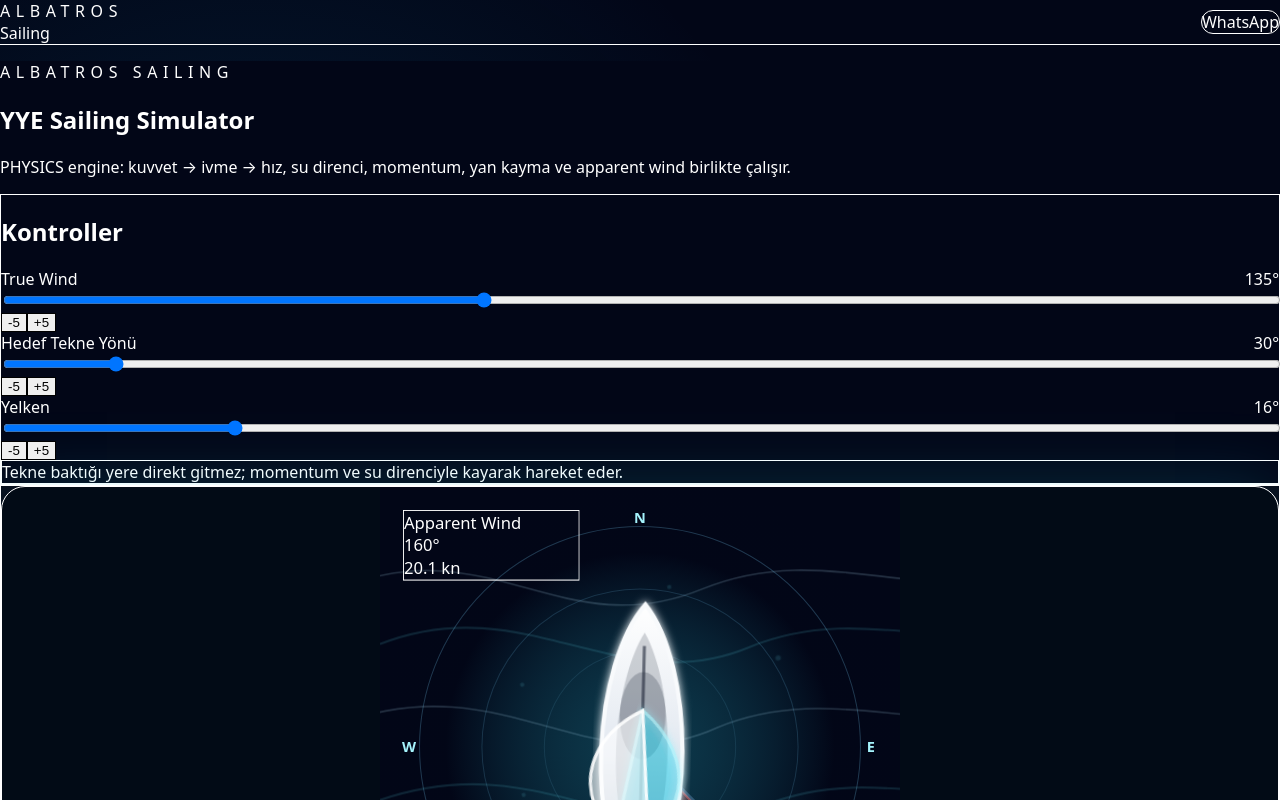
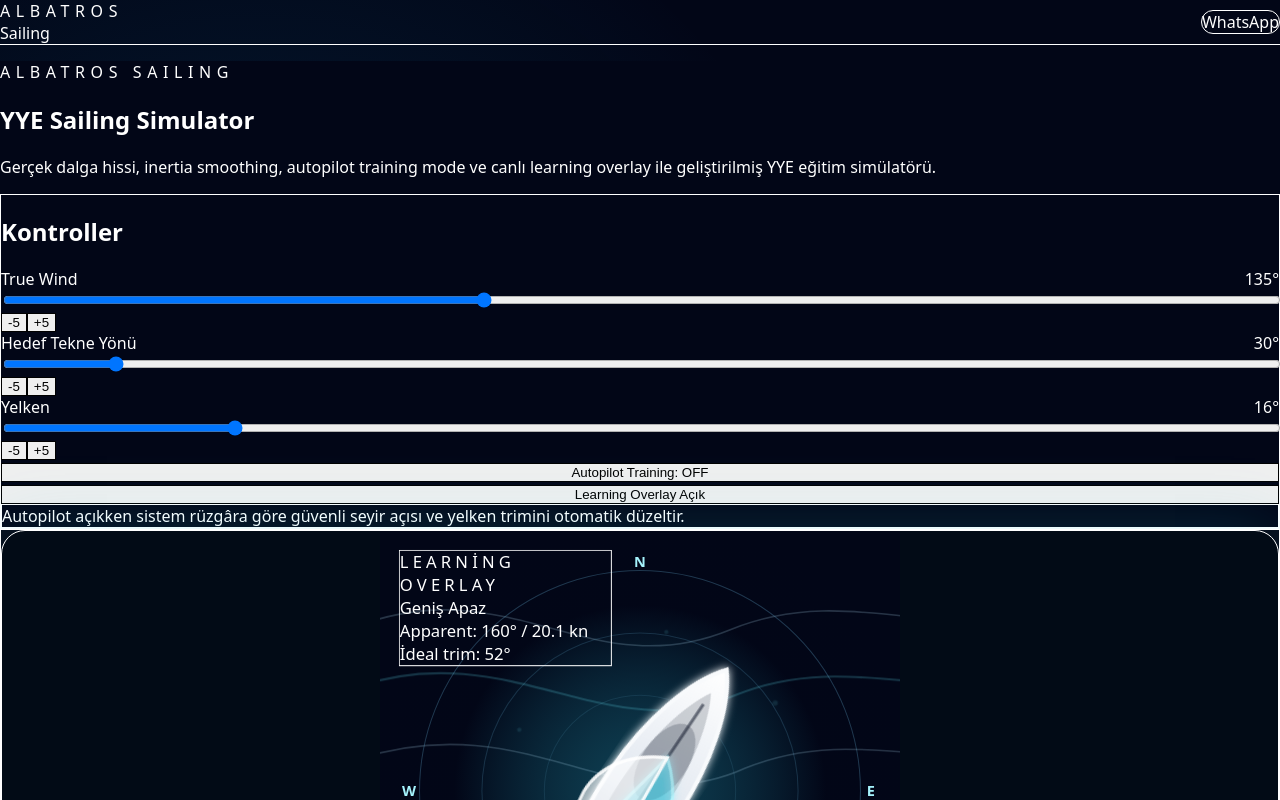
Before and after one commit to erdincpulat-del/albatros-ultimate, a Next.js app: page /simulator in a window 1280 px wide. Shown: the top 800 px of the page. Built offline with nearby package versions, Linux system fonts and the light colour scheme.

Commit message:
Add premium simulator wave autopilot learning overlay

```diff
--- a/components/simulator/SailingSimulator.tsx
+++ b/components/simulator/SailingSimulator.tsx
@@ -1,15 +1,16 @@
 "use client";
 
 import { useEffect, useMemo, useRef, useState } from "react";
+
+type Vec2 = { x: number; y: number };
 
 type SliderProps = {
   label: string;
   value: number;
   setValue: (value: number) => void;
   max: number;
+  suffix?: string;
 };
-
-type Vec2 = { x: number; y: number };
 
 function clamp(value: number, min: number, max: number) {
   return Math.max(min, Math.min(max, value));
@@ -61,11 +62,14 @@
   const [trueWind, setTrueWind] = useState(135);
   const [targetHeading, setTargetHeading] = useState(30);
   const [sail, setSail] = useState(16);
+  const [autoPilot, setAutoPilot] = useState(false);
+  const [showLearning, setShowLearning] = useState(true);
 
   const [currentHeading, setCurrentHeading] = useState(30);
   const [boatSpeed, setBoatSpeed] = useState(0);
   const [movementAngle, setMovementAngle] = useState(30);
   const [driftAngle, setDriftAngle] = useState(0);
+  const [wavePhase, setWavePhase] = useState(0);
 
   const headingVelocityRef = useRef(0);
   const velocityRef = useRef<Vec2>({ x: 0, y: 0 });
@@ -73,6 +77,8 @@
   const liveDataRef = useRef({
     driveForce: 0,
     sideForce: 0,
+    idealTrim: 16,
+    recommendedHeading: 30,
   });
 
   useEffect(() => {
@@ -83,12 +89,21 @@
       const dt = Math.min((now - last) / 1000, 0.035);
       last = now;
 
+      setWavePhase((p) => p + dt);
+
+      if (autoPilot) {
+        const recommended = liveDataRef.current.recommendedHeading;
+        setTargetHeading((old) => normalizeAngle(old + shortestAngleDiff(recommended, old) * 0.035));
+        setSail((old) => Math.round(old + (liveDataRef.current.idealTrim - old) * 0.045));
+      }
+
       setCurrentHeading((current) => {
         const diff = shortestAngleDiff(targetHeading, current);
-        const acceleration = diff * 0.9;
+        const spring = diff * 0.85;
+        const damping = 0.93;
 
         headingVelocityRef.current =
-          (headingVelocityRef.current + acceleration * dt) * 0.94;
+          (headingVelocityRef.current + spring * dt) * damping;
 
         if (Math.abs(diff) < 0.05 && Math.abs(headingVelocityRef.current) < 0.02) {
           headingVelocityRef.current = 0;
@@ -139,7 +154,7 @@
 
     frame = requestAnimationFrame(update);
     return () => cancelAnimationFrame(frame);
-  }, [targetHeading, currentHeading]);
+  }, [targetHeading, currentHeading, autoPilot]);
 
   const data = useMemo(() => {
     const trueWindSpeed = 16;
@@ -186,7 +201,14 @@
           100
         );
 
-    liveDataRef.current = { driveForce, sideForce };
+    const recommendedHeading = normalizeAngle(trueWind + 55);
+
+    liveDataRef.current = {
+      driveForce,
+      sideForce,
+      idealTrim,
+      recommendedHeading,
+    };
 
     const heel = noGo ? 0 : clamp((sideForce / 100) * 22, 0, 22);
     const wakePower = clamp(boatSpeed / 8, 0.12, 1);
@@ -208,6 +230,7 @@
       wavePower,
       sailAlpha,
       noGo,
+      recommendedHeading,
       point: pointOfSail(apparentRelative),
     };
   }, [trueWind, currentHeading, sail, boatSpeed]);
@@ -219,47 +242,40 @@
         ? "M250 210 C345 230 350 322 262 358 Z"
         : "M250 210 C315 238 328 305 262 346 Z";
 
+  const waveOffset = Math.sin(wavePhase * 2.1) * 4;
+  const rollOffset = Math.sin(wavePhase * 1.35) * 1.4;
+
   return (
     <main className="min-h-screen bg-[#020617] px-4 py-8 text-white md:px-6 md:py-10">
       <style>{`
-        @keyframes seaCurrent {
-          0% { transform: translateX(-55px) translateY(0px); opacity: .18; }
-          50% { transform: translateX(15px) translateY(10px); opacity: .52; }
-          100% { transform: translateX(70px) translateY(-4px); opacity: .22; }
+        @keyframes shimmerSea {
+          0% { opacity: .22; transform: translateX(-60px); }
+          50% { opacity: .55; transform: translateX(10px); }
+          100% { opacity: .22; transform: translateX(70px); }
         }
-        @keyframes swellLong {
-          0% { transform: translateX(-45px) translateY(-6px); opacity: .16; }
-          50% { transform: translateX(10px) translateY(8px); opacity: .42; }
-          100% { transform: translateX(55px) translateY(-3px); opacity: .18; }
+
+        @keyframes windParticle {
+          0% { opacity: .1; transform: translateX(-32px); }
+          50% { opacity: .9; transform: translateX(8px); }
+          100% { opacity: .16; transform: translateX(45px); }
         }
-        @keyframes windFlow {
-          0% { transform: translateX(-35px); opacity: .12; }
-          50% { transform: translateX(5px); opacity: .85; }
-          100% { transform: translateX(45px); opacity: .18; }
+
+        @keyframes wakePulse {
+          0% { opacity: .12; transform: scaleY(.82) scaleX(.9); }
+          50% { opacity: .52; transform: scaleY(1.2) scaleX(1.08); }
+          100% { opacity: .12; transform: scaleY(.82) scaleX(.9); }
         }
-        @keyframes hullInertia {
-          0% { transform: translateY(-3px) rotate(-1.2deg); }
-          25% { transform: translateY(2px) rotate(.8deg); }
-          50% { transform: translateY(5px) rotate(1.5deg); }
-          75% { transform: translateY(1px) rotate(-.5deg); }
-          100% { transform: translateY(-3px) rotate(-1.2deg); }
-        }
-        @keyframes wakeBreath {
-          0% { opacity: .10; transform: scaleY(.85) scaleX(.9); }
-          50% { opacity: .48; transform: scaleY(1.18) scaleX(1.08); }
-          100% { opacity: .10; transform: scaleY(.85) scaleX(.9); }
-        }
-        @keyframes sailPressurePulse {
+
+        @keyframes sailPulse {
           0% { opacity: .72; }
           50% { opacity: 1; }
           100% { opacity: .72; }
         }
-        .sea-current { animation: seaCurrent 6s ease-in-out infinite alternate; }
-        .swell-line { animation: swellLong 8s ease-in-out infinite alternate; }
-        .wind-particle { animation: windFlow 3s ease-in-out infinite alternate; }
-        .hull-inertia { animation: hullInertia 3.8s ease-in-out infinite; transform-origin: 250px 320px; }
-        .wake-breath { animation: wakeBreath 2.2s ease-in-out infinite; transform-origin: 250px 395px; }
-        .sail-pressure { animation: sailPressurePulse 2s ease-in-out infinite; }
+
+        .wave-line { animation: shimmerSea 7s ease-in-out infinite alternate; }
+        .wind-dot { animation: windParticle 3s ease-in-out infinite alternate; }
+        .wake-pulse { animation: wakePulse 2.2s ease-in-out infinite; transform-origin: 250px 395px; }
+        .sail-pulse { animation: sailPulse 2s ease-in-out infinite; }
       `}</style>
 
       <section className="mx-auto max-w-7xl">
@@ -272,8 +288,8 @@
         </h1>
 
         <p className="mt-4 max-w-3xl text-sm leading-6 text-slate-300 md:text-base">
-          PHYSICS engine: kuvvet → ivme → hız, su direnci, momentum, yan kayma ve
-          apparent wind birlikte çalışır.
+          Gerçek dalga hissi, inertia smoothing, autopilot training mode ve canlı
+          learning overlay ile geliştirilmiş YYE eğitim simülatörü.
         </p>
 
         <div className="mt-8 grid gap-5 xl:grid-cols-[320px_minmax(520px,1fr)_320px]">
@@ -284,9 +300,29 @@
             <Slider label="Hedef Tekne Yönü" value={targetHeading} setValue={setTargetHeading} max={360} />
             <Slider label="Yelken" value={sail} setValue={setSail} max={90} />
 
+            <button
+              type="button"
+              onClick={() => setAutoPilot((v) => !v)}
+              className={`mt-4 w-full rounded-2xl border px-4 py-3 text-sm font-bold transition ${
+                autoPilot
+                  ? "border-cyan-300 bg-cyan-300 text-slate-950"
+                  : "border-white/10 bg-white/10 text-white"
+              }`}
+            >
+              {autoPilot ? "Autopilot Training: ON" : "Autopilot Training: OFF"}
+            </button>
+
+            <button
+              type="button"
+              onClick={() => setShowLearning((v) => !v)}
+              className="mt-3 w-full rounded-2xl border border-white/10 bg-white/10 px-4 py-3 text-sm font-bold text-white"
+            >
+              Learning Overlay {showLearning ? "Açık" : "Kapalı"}
+            </button>
+
             <div className="mt-6 rounded-2xl border border-cyan-300/20 bg-cyan-300/10 p-4 text-sm leading-6 text-cyan-50">
-              Tekne baktığı yere direkt gitmez; momentum ve su direnciyle kayarak
-              hareket eder.
+              Autopilot açıkken sistem rüzgâra göre güvenli seyir açısı ve yelken
+              trimini otomatik düzeltir.
             </div>
           </div>
 
@@ -295,16 +331,10 @@
               <svg viewBox="0 0 500 500" className="h-auto w-full max-w-[520px]">
                 <defs>
                   <radialGradient id="seaGlow" cx="50%" cy="50%" r="55%">
-                    <stop offset="0%" stopColor="#155e75" stopOpacity="0.58" />
-                    <stop offset="68%" stopColor="#020617" stopOpacity="0.96" />
+                    <stop offset="0%" stopColor="#155e75" stopOpacity="0.64" />
+                    <stop offset="65%" stopColor="#020617" stopOpacity="0.96" />
                     <stop offset="100%" stopColor="#020617" stopOpacity="1" />
                   </radialGradient>
-
-                  <linearGradient id="hull" x1="0" x2="0" y1="0" y2="1">
-                    <stop offset="0%" stopColor="#ffffff" />
-                    <stop offset="50%" stopColor="#e2e8f0" />
-                    <stop offset="100%" stopColor="#94a3b8" />
-                  </linearGradient>
 
                   <filter id="glow">
                     <feGaussianBlur stdDeviation="4" result="coloredBlur" />
@@ -317,16 +347,22 @@
                   <filter id="softBlur">
                     <feGaussianBlur stdDeviation="2" />
                   </filter>
+
+                  <linearGradient id="hull" x1="0" x2="0" y1="0" y2="1">
+                    <stop offset="0%" stopColor="#ffffff" />
+                    <stop offset="50%" stopColor="#e2e8f0" />
+                    <stop offset="100%" stopColor="#94a3b8" />
+                  </linearGradient>
                 </defs>
 
                 <rect width="500" height="500" fill="url(#seaGlow)" />
 
-                <g opacity={0.2 + data.wavePower * 0.45}>
-                  <path className="swell-line" d="M-70 95 C75 35 145 150 280 95 C390 50 480 105 570 82" fill="none" stroke="#bae6fd" strokeWidth="1.5" />
-                  <path className="sea-current" d="M-70 155 C70 100 160 210 285 158 C390 115 480 165 570 142" fill="none" stroke="#67e8f9" strokeWidth="2" />
-                  <path className="swell-line" d="M-70 225 C90 165 170 285 295 228 C400 185 490 235 570 210" fill="none" stroke="#bae6fd" strokeWidth="1.5" />
-                  <path className="sea-current" d="M-70 305 C90 250 170 365 300 310 C400 270 490 315 570 295" fill="none" stroke="#67e8f9" strokeWidth="2" />
-                  <path className="swell-line" d="M-70 395 C80 345 190 455 312 402 C410 360 485 410 570 386" fill="none" stroke="#bae6fd" strokeWidth="1.5" />
+                <g opacity={0.18 + data.wavePower * 0.55}>
+                  <path className="wave-line" d="M-80 92 C70 35 145 150 280 95 C390 50 480 105 580 82" fill="none" stroke="#bae6fd" strokeWidth="1.5" />
+                  <path className="wave-line" d="M-80 150 C70 100 160 210 285 158 C390 115 480 165 580 142" fill="none" stroke="#67e8f9" strokeWidth="2" />
+                  <path className="wave-line" d="M-80 220 C90 165 170 285 295 228 C400 185 490 235 580 210" fill="none" stroke="#bae6fd" strokeWidth="1.5" />
+                  <path className="wave-line" d="M-80 300 C90 250 170 365 300 310 C400 270 490 315 580 295" fill="none" stroke="#67e8f9" strokeWidth="2" />
+                  <path className="wave-line" d="M-80 390 C80 345 190 455 312 402 C410 360 485 410 580 386" fill="none" stroke="#bae6fd" strokeWidth="1.5" />
                 </g>
 
                 <circle cx="250" cy="250" r="212" fill="none" stroke="rgba(125,211,252,.24)" />
@@ -354,12 +390,12 @@
                 </g>
 
                 <g transform={`rotate(${data.apparentWind} 250 250)`} opacity="0.95">
-                  <circle className="wind-particle" cx="145" cy="135" r="2.8" fill="#67e8f9" />
-                  <circle className="wind-particle" cx="325" cy="155" r="2.5" fill="#67e8f9" />
-                  <circle className="wind-particle" cx="205" cy="385" r="2" fill="#67e8f9" />
-                  <circle className="wind-particle" cx="370" cy="345" r="2" fill="#67e8f9" />
-                  <circle className="wind-particle" cx="130" cy="285" r="2.6" fill="#67e8f9" />
-                  <circle className="wind-particle" cx="405" cy="245" r="2" fill="#67e8f9" />
+                  <circle className="wind-dot" cx="145" cy="135" r="2.8" fill="#67e8f9" />
+                  <circle className="wind-dot" cx="325" cy="155" r="2.5" fill="#67e8f9" />
+                  <circle className="wind-dot" cx="205" cy="385" r="2" fill="#67e8f9" />
+                  <circle className="wind-dot" cx="370" cy="345" r="2" fill="#67e8f9" />
+                  <circle className="wind-dot" cx="130" cy="285" r="2.6" fill="#67e8f9" />
+                  <circle className="wind-dot" cx="405" cy="245" r="2" fill="#67e8f9" />
                 </g>
 
                 <g transform={`rotate(${movementAngle} 250 250)`} opacity="0.8">
@@ -367,20 +403,26 @@
                   <text x="250" y="410" textAnchor="middle" fill="#fde68a" fontSize="12" fontWeight="800">TRACK</text>
                 </g>
 
-                <g className="wake-breath" opacity={data.wakePower} transform={`rotate(${movementAngle} 250 250)`}>
+                <g className="wake-pulse" opacity={data.wakePower} transform={`rotate(${movementAngle} 250 250)`}>
                   <path d="M250 386 C228 346 272 346 250 386 Z" fill="#22d3ee" opacity="0.3" filter="url(#softBlur)" />
                   <path d="M250 425 C215 355 285 355 250 425 Z" fill="#67e8f9" opacity="0.18" filter="url(#softBlur)" />
                   <path d="M250 462 C195 360 305 360 250 462 Z" fill="#a5f3fc" opacity="0.11" filter="url(#softBlur)" />
                 </g>
 
-                <g className="hull-inertia" transform={`rotate(${currentHeading} 250 250) rotate(${data.heel} 250 320)`}>
+                <g
+                  transform={`
+                    translate(0 ${waveOffset})
+                    rotate(${currentHeading} 250 250)
+                    rotate(${data.heel + rollOffset} 250 320)
+                  `}
+                >
                   <path d="M250 108 C298 166 306 327 250 398 C194 327 202 166 250 108 Z" fill="url(#hull)" stroke="#f8fafc" strokeWidth="4" filter="url(#glow)" />
                   <path d="M250 135 C280 185 286 305 250 365 C214 305 220 185 250 135 Z" fill="#0f172a" opacity="0.18" />
                   <line x1="250" y1="148" x2="250" y2="358" stroke="#0f172a" strokeWidth="3" opacity="0.55" />
                   <ellipse cx="250" cy="215" rx="22" ry="42" fill="#0f172a" opacity="0.22" />
 
                   <g transform={`rotate(${sail} 250 210)`}>
-                    <path className="sail-pressure" d={mainSailPath} fill={`rgba(34,211,238,${data.sailAlpha})`} stroke="#a5f3fc" strokeWidth="3" filter="url(#glow)" />
+                    <path className="sail-pulse" d={mainSailPath} fill={`rgba(34,211,238,${data.sailAlpha})`} stroke="#a5f3fc" strokeWidth="3" filter="url(#glow)" />
                   </g>
 
                   <g transform={`rotate(${-sail / 2} 250 210)`}>
@@ -388,13 +430,22 @@
                   </g>
                 </g>
 
-                <foreignObject x="22" y="22" width="170" height="88">
-                  <div className="rounded-2xl border border-cyan-300/20 bg-black/35 px-4 py-3 text-white backdrop-blur">
-                    <div className="text-xs text-slate-400">Apparent Wind</div>
-                    <div className="text-xl font-black text-cyan-200">{data.apparentWind}°</div>
-                    <div className="text-xs text-slate-400">{data.apparentWindSpeed} kn</div>
+                {showLearning && (
+                  <foreignObject x="18" y="18" width="205" height="120">
+                    <div className="rounded-2xl border border-cyan-300/20 bg-black/45 px-4 py-3 text-white backdrop-blur">
+                      <div className="text-xs uppercase tracking-[0.25em] text-cyan-200">
+                        Learning Overlay
+                      </div>
+                      <div className="mt-2 text-sm font-black">{data.point}</div>
+                      <div className="mt-1 text-xs text-slate-300">
+                        Apparent: {data.apparentWind}° / {data.apparentWindSpeed} kn
+                      </div>
+                      <div className="text-xs text-slate-300">
+                        İdeal trim: {data.idealTrim.toFixed(0)}°
+                      </div>
                     </div>
                   </foreignObject>
+                )}
 
                 <foreignObject x="330" y="400" width="150" height="84">
                   <div className="rounded-2xl border border-white/10 bg-black/35 px-4 py-3 text-white backdrop-blur">
@@ -424,7 +475,9 @@
             </div>
 
             <div className="mt-5 rounded-2xl border border-cyan-300/20 bg-cyan-300/10 p-4 text-sm font-bold text-cyan-50">
-              {data.noGo
+              {autoPilot
+                ? "Autopilot: güvenli seyir açısı ve ideal trim hedefleniyor."
+                : data.noGo
                   ? "No-Go Zone: apparent rüzgâra fazla yakınsın."
                   : data.efficiency >= 80
                     ? "İyi trim. Kuvvetten hıza geçiş dengeli."
@@ -437,14 +490,17 @@
   );
 }
 
-function Slider({ label, value, setValue, max }: SliderProps) {
+function Slider({ label, value, setValue, max, suffix = "°" }: SliderProps) {
   const updateValue = (rawValue: string) => setValue(Number(rawValue));
 
   return (
     <div className="relative z-20 mb-5 last:mb-0">
       <div className="mb-2 flex justify-between text-sm">
         <span className="text-slate-300">{label}</span>
-        <span className="font-bold text-cyan-200">{value}°</span>
+        <span className="font-bold text-cyan-200">
+          {value}
+          {suffix}
+        </span>
       </div>
 
       <input
```
Lines whose indentation alone changed are shown as unchanged.
